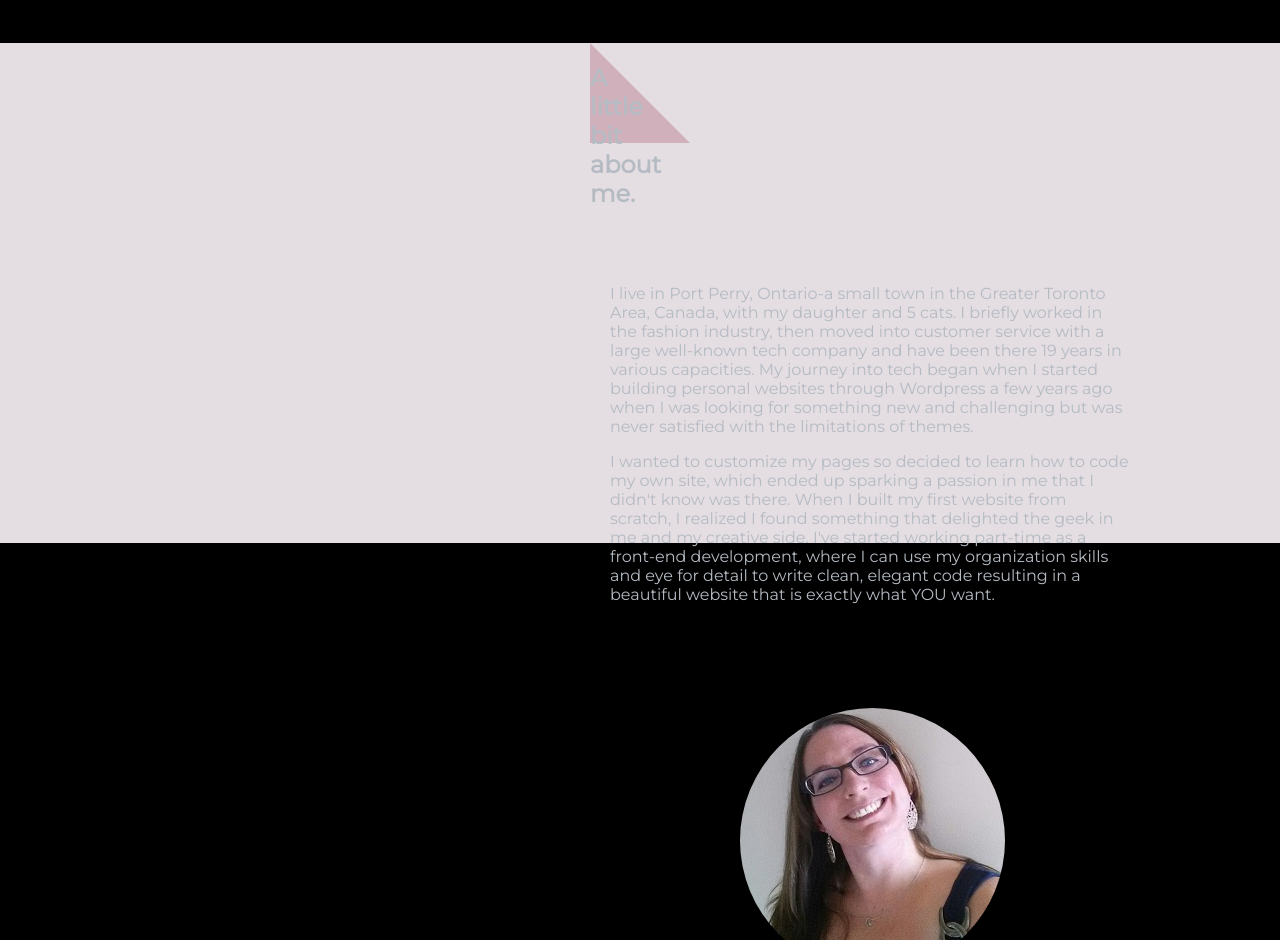
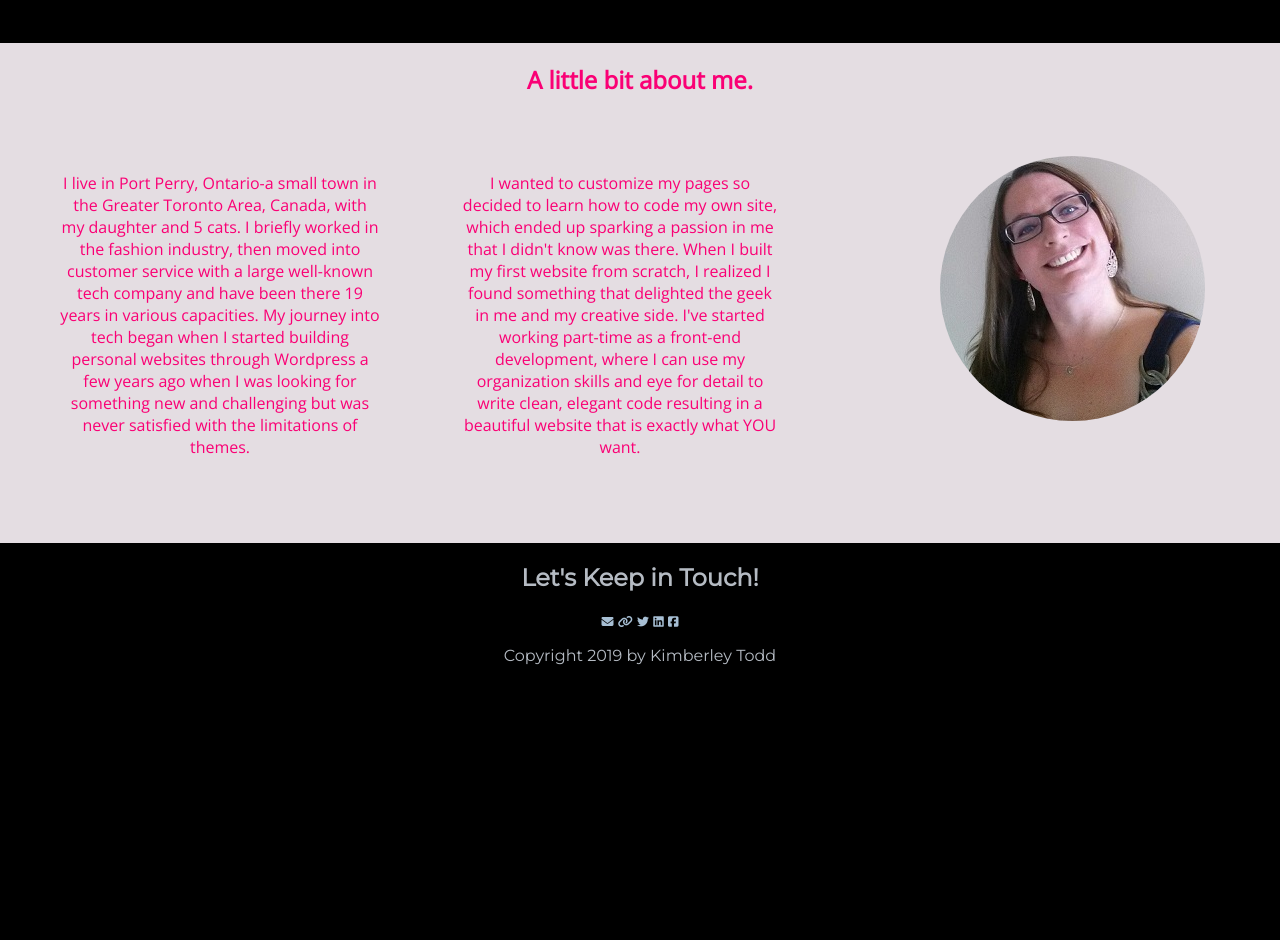
Before and after one commit to KimberleyDTL/my-new-portfolio-website, a plain HTML site: page index.html in a window 1280 px wide. Shown: the part 1860-2800 px from the top of the page. Drawn offline with nearby package versions, Linux system fonts and the light colour scheme.

Commit message:
milestone-website-project

```diff
--- a/css/main.css
+++ b/css/main.css
@@ -25,6 +25,11 @@ font-family: 'Open Sans', sans-serif;
     padding-top: 40px;
 }
 
+.third-width {
+    width: 400px;
+    float: left;
+}
+
 /*----------------------Base-Styles---------------------*/
 
 body{
@@ -48,7 +53,7 @@ body{
 a {
     text-decoration: none;
     color: #A7BFD4;
-    font-size: 18px;
+    font-size: 12px;
     font-family: 'Montserrat', sans-serif;
 }
 
@@ -166,40 +171,49 @@ h5 {
     height: 350px;
     margin-left: 50px;
     padding: 0 100px 0 100px;
+    text-align: left;
 }
 
 /*-----------------About Me Section---------------------*/
 
 #about{
     background-color: #e4dde2;
-
-}
-
-#about .full-width {
-    width: 0;
-    height: 0;
-    border-bottom: 100px solid #d0b1bb;
-    border-right: 100px solid transparent;
-    }
+    color: #fa0075
+    overflow: auto;
+    height: 500px;
+    width: auto;
+    font-family: 'Open Sans', sans-serif;
+        }
 
 #about h2 {
     padding-top: 20px;
     text-align: center;
-}
-
-#about .half-width {
-    height: 350px;
+    color: #fa0075
 }
 
 #about p{
-        padding: 0 60px 0 20px;
+        padding: 40px 60px 0 20px;
+        color: #fa0075
 }
 
 .profile-img {
     border-radius: 50%;
-    margin: 50px 0 0 150px;
-
+    margin: 40px 0 0 100px;
 }
 
 
+/*-----------------Services Section---------------------*/
+
+p {
+    text-align: center;
+    font-size: 16px;
+    border: 20 0 0 20;
+    border-color: aliceblue;
+}
+
 /*-----------------Connect Section---------------------*/
+
+#contact {
+    text-align: center;
+}
+    </footer>
--- a/index.html
+++ b/index.html
@@ -15,11 +15,13 @@
             <nav>
                 <h1>&lt;Kimberley Todd | developer&sol;&gt;</h1>
                 <ul>
+
+                    <li><a href="#portfolio">Portfolio</a></li>
                     <li><a href="#about">About</a></li>
-                    <li><a href="#portfolio">Portfolio</a></li>
-                    <li><a href="#services">Services</a></li>
-                    <li><a href="#careplan">Care Plan</a></li>
                     <li><a href="#contact">Contact</a></li>
+                    <li><a href="services.html">Services</a></li>
+                    <li><a href="care-plan.html">Care Plan</a></li>
+
                 </ul>
             </nav>
           </div>
@@ -58,7 +60,7 @@
                 </div>
 
                 <div class="half-width">
-                    <img src="img/Holstee.PNG">
+                    <img src="img/Holstee-cropped.png">
                 </div>
                 <div class="half-width">
                     <h4>Holstee Manifesto</h4>
@@ -70,18 +72,42 @@
     </section>
 
             <!-- About -->
-    <section id="about">
+    <section id="about" >
         <div class="full-width">
         <h2>A little bit about me.</h2>
-        <div class="half-width">
+        <div class="third-width">
             <p>I live in Port Perry, Ontario-a small town in the Greater Toronto Area, Canada, with my daughter and 5 cats.  I briefly worked in the fashion industry, then moved into customer service with a large well-known tech company and have been there 19 years in various capacities. My journey into tech began when I started building personal websites through Wordpress a few years ago when I was looking for something new and challenging but was never satisfied with the limitations of themes.
+        </div>
 
+        <div class="third-width">
             <p> I wanted to customize my pages so decided to learn how to code my own site, which ended up sparking a passion in me that I didn't know was there. When I built my first website from scratch, I realized I found something that delighted the geek in me and my creative side. I've started working part-time as a front-end development, where I can use my organization skills and eye for detail to write clean, elegant code resulting in a beautiful website that is exactly what YOU want.</p>
         </div>
-        <div class="half-width">
+        <div class="third-width">
+        <div class="rectangle">
             <img class="profile-img" src="img/profile-pic.jpg" alt="Kimberley Todd">
         </div>
         </div>
+        </div>
         </section>
+
+        <!-- Footer -->
+
+
+            <footer id="contact">
+             <div class="content-wrap">
+        <h2>Let's Keep in Touch!</h2>
+
+        <div class="contact-info">
+            <a href="mailto:kimberleytodd@powergate.ca"><i class="fas fa-envelope"></i></a>
+            <a href="http://kimberleytodd.com" target="_blank"><i class="fas fa-link"></i></a>
+            <a href="https://twitter.com/kimberley_todd" target="_blank"><i class="fab fa-twitter"></i></a>
+            <a href="https://www.linkedin.com/in/kimberley-todd-3312765/" target="_blank"><i class="fab fa-linkedin"></i></a>
+            <a href="http://www.facebook.com/kimberley.todd1" target="_blank"><i class="fab fa-facebook-square"></i></a>
+        </div>
+
+        <p>Copyright 2019 by Kimberley Todd</p>
+        </div>
+    </footer>
+
     </body>
 </html>
```
Also changed, not shown: care-plan.html (added, +37 -0 lines), services.html (added, +37 -0 lines), img/Holstee-cropped.png (added), img/portfolio.PNG (added). Lines whose indentation alone changed are shown as unchanged.
